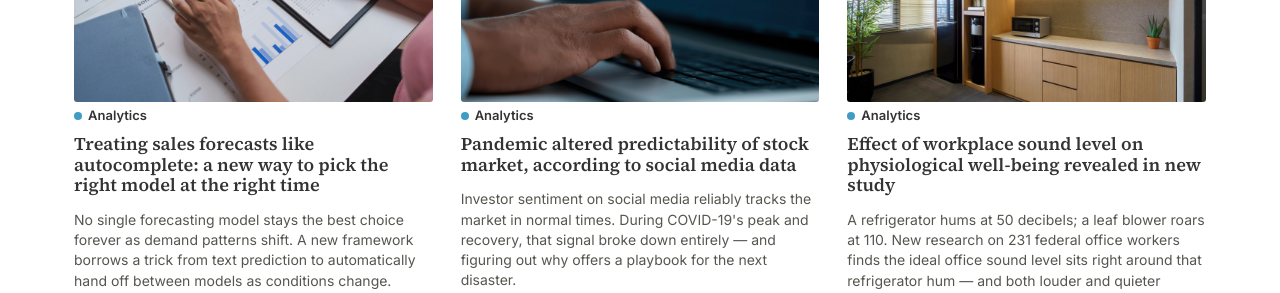
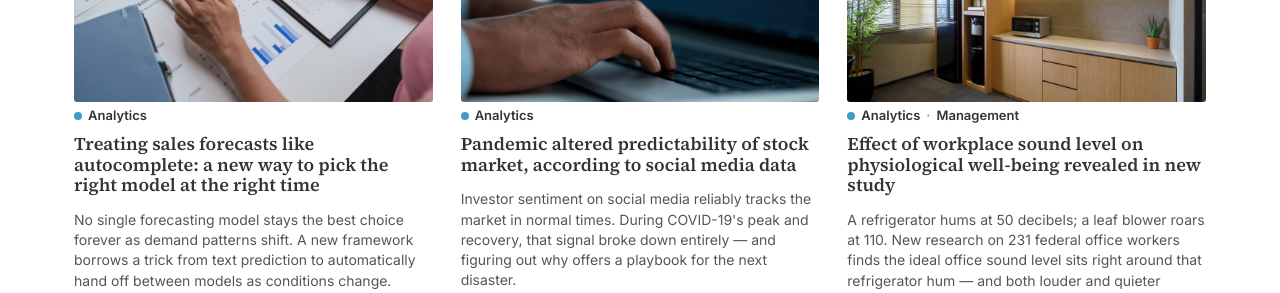
Before and after one commit to KUBschool/ideate, a Jekyll site: the page built from _faculty/karthik-srinivasan.md, in a window 1280 px wide and 1400 px high, scrolled down 196 px, cut to the strip 223-1400 px from the top of the window. Shown: the part 727-1020 px from the top of the strip. Built offline with Jekyll 4.4.1, drawn with Linux system fonts in a browser that asks for light colours.

Commit message:
Update Article “2023-02-02-workplace-sound-level-wellbeing”

```diff
--- a/_articles/2023-02-02-workplace-sound-level-wellbeing.md
+++ b/_articles/2023-02-02-workplace-sound-level-wellbeing.md
@@ -6,6 +6,8 @@ dek: A refrigerator hums at 50 decibels; a leaf blower roars at 110. New
   right around that refrigerator hum — and both louder and quieter environments
   make people feel worse.
 topic: analytics
+also_topics:
+  - management
 faculty:
   - karthik-srinivasan
 byline: Jon Niccum
```
